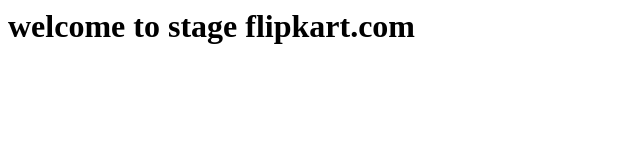
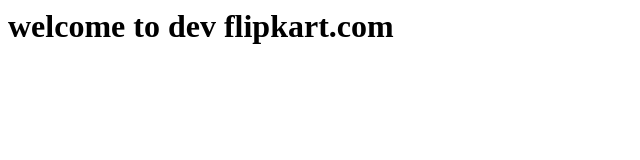
Before and after one commit to ajaymogili/ajaynew, a plain HTML site: page index.html in a window 1280 px wide. Shown: the whole page, without its empty margins (0-640 px from the left). Drawn offline with Linux system fonts and the light colour scheme.

```diff
--- a/index.html
+++ b/index.html
@@ -1 +1 @@
-<h1>welcome to stage flipkart.com</h1>
+<h1>welcome to dev  flipkart.com</h1>
```
